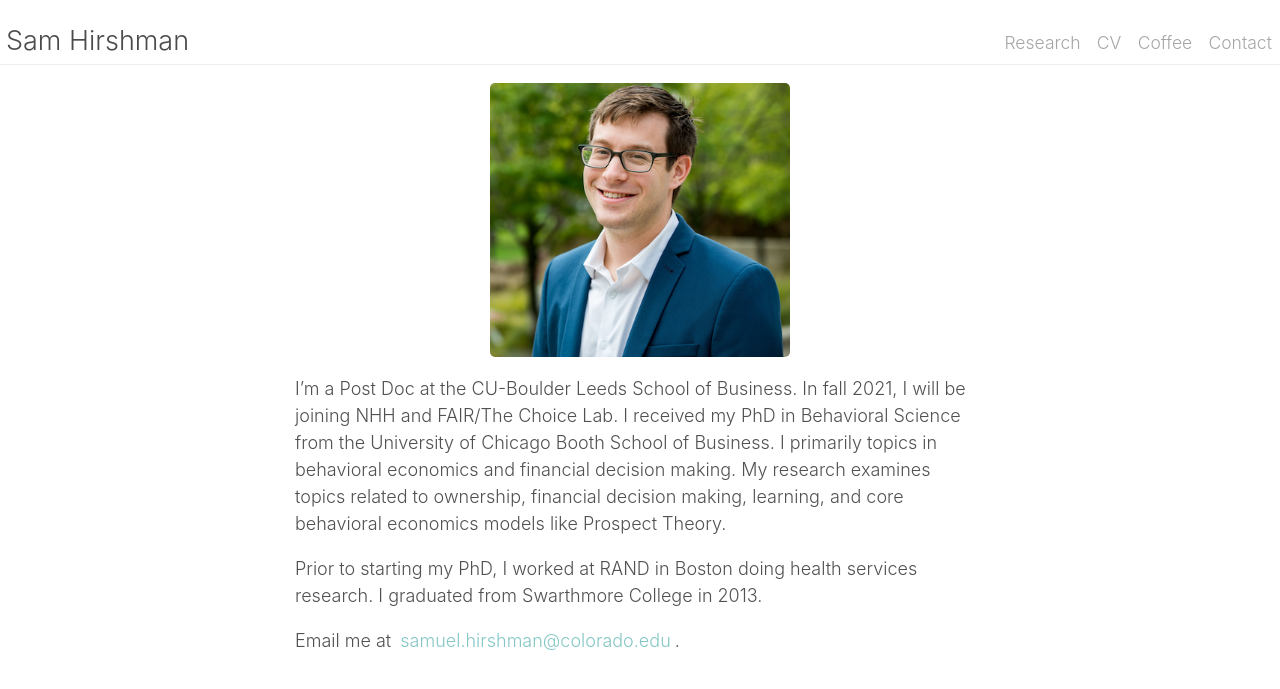
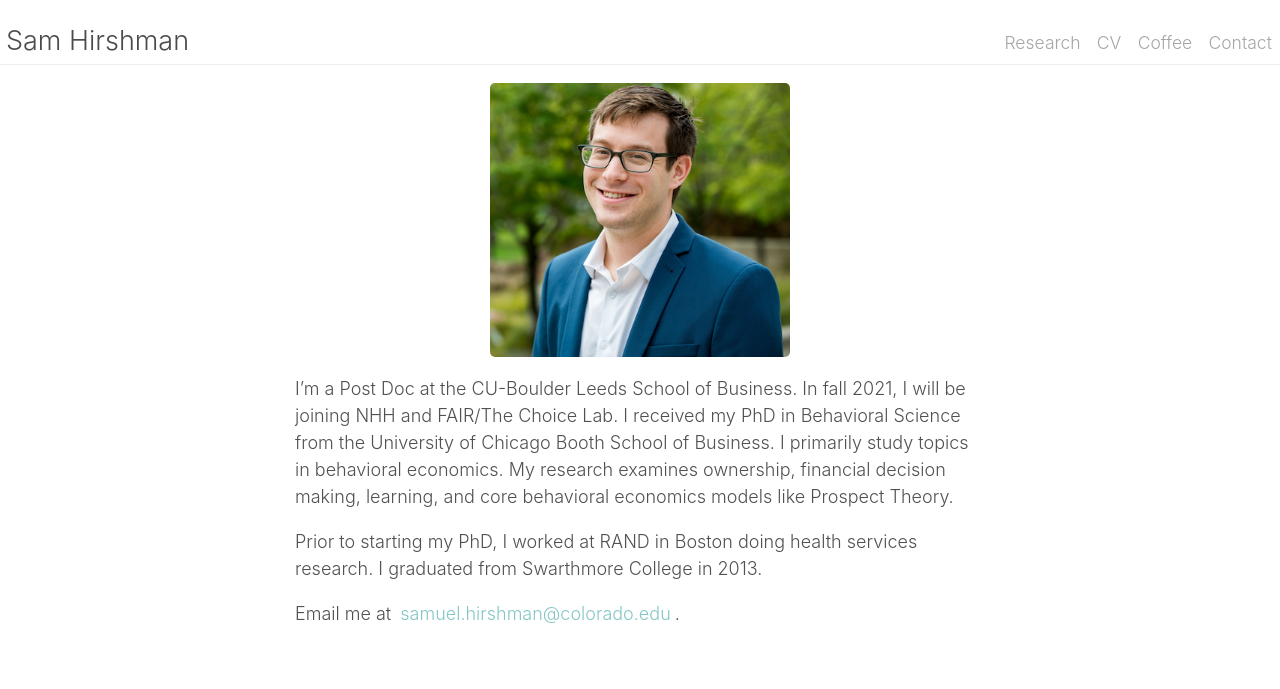
Before and after one commit to shirshma/shirshma.github.io, a Jekyll site: the page built from index.md, in a window 1280 px wide. Shown: the top 689 px of the page. Built offline with Jekyll 4.4.1, drawn with Linux system fonts in a browser that asks for light colours.

Commit message:
Update index.md

```diff
--- a/index.md
+++ b/index.md
@@ -5,7 +5,7 @@ description: Who am I?
 
 <p align="center"><img src="public/sdh_headshot copy.jpg" alt="headshot" width="300" ></p>
 
-I’m a Post Doc at the CU-Boulder Leeds School of Business. In fall 2021, I will be joining NHH and FAIR/The Choice Lab. I received my PhD in Behavioral Science from the University of Chicago Booth School of Business. I primarily topics in behavioral economics and financial decision making. My research examines topics related to ownership, financial decision making, learning, and core behavioral economics models like Prospect Theory.
+I’m a Post Doc at the CU-Boulder Leeds School of Business. In fall 2021, I will be joining NHH and FAIR/The Choice Lab. I received my PhD in Behavioral Science from the University of Chicago Booth School of Business. I primarily study topics in behavioral economics. My research examines ownership, financial decision making, learning, and core behavioral economics models like Prospect Theory.
 
 <p> Prior to starting my PhD, I worked at RAND in Boston doing health services research. I graduated from Swarthmore College in 2013.
 
```
